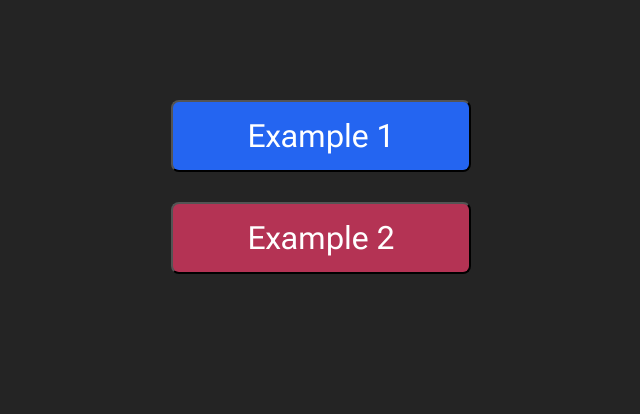
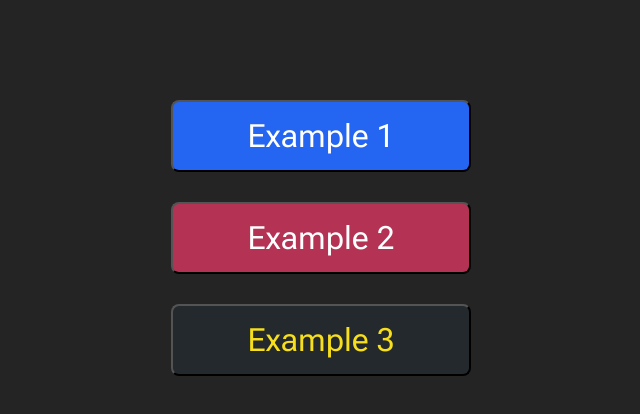
Before and after one commit to HaroonAlnhdi/styling-in-react, a React (Vite) app: page / in a window 1280 px wide. Shown: the top 414 px of the page, without its empty margins (319-959 px from the left). Built offline with nearby package versions, Linux system fonts and the light colour scheme.

Commit message:
feat: Add Button3 component with CSS-in-JS styling

```diff
--- a/src/App.jsx
+++ b/src/App.jsx
@@ -2,11 +2,13 @@
 import './App.css';
 import Button1 from './components/example-1-normal-css/Button';
 import Button2 from './components/example-2-inline-css/Button';
+import Button3 from './components/example-3-css-in-js/Button';
 const App = () => {
   return (
     <div className="App">
       <Button1 buttonText="Example 1" />
       <Button2 buttonText="Example 2" />
+      <Button3 buttonText="Example 3" />
     </div>
 
   );
--- a/src/components/example-3-css-in-js/Button.jsx
+++ b/src/components/example-3-css-in-js/Button.jsx
@@ -1,5 +1,26 @@
-const Button = ({ buttonText }) => {
-    return <button>{buttonText}</button>;
-  };
+// src/components/example-3-css-in-js/Button.jsx
+import { createUseStyles } from 'react-jss';
 
-  export default Button;
+const Button3 = ({ buttonText }) => {
+
+  const styles = createUseStyles({
+    btn: {
+      backgroundColor: '#24292e',
+      borderRadius: '8px',
+      color: '#f7df1c',
+      fontSize: '24pt',
+      padding: '15px 50px',
+      width: '300px' ,
+    },
+  });
+
+  const classes = styles();
+
+  return (
+    <button className={classes.btn}>
+      {buttonText}
+    </button>
+  );
+};
+
+export default Button3;
```
